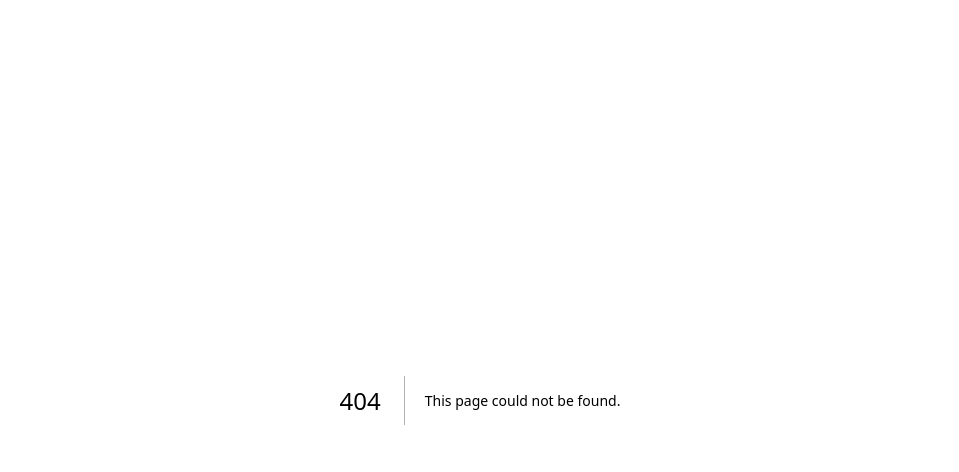
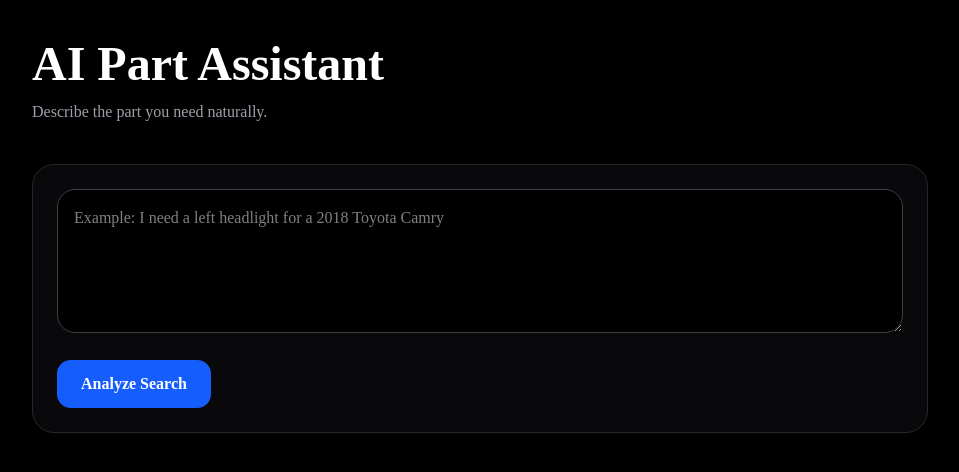
Before and after one commit to anaskhatiib00/autoparthub, a Next.js app in the folder frontend/: page /ai-assistant in a window 1280 px wide. Before the commit this address had no page. Shown: the top 472 px of the page, without its empty margins (160-1119 px from the left). Built offline with nearby package versions, Linux system fonts and the light colour scheme.

Commit message:
Add AI assistant frontend

```diff
--- /dev/null
+++ b/frontend/app/ai-assistant/page.tsx
@@ -0,0 +1,139 @@
+"use client"
+
+import axios from "axios"
+import { useState } from "react"
+
+export default function AIAssistantPage() {
+  const [query, setQuery] = useState("")
+  const [loading, setLoading] = useState(false)
+
+  const [result, setResult] = useState<any>(null)
+
+  const handleSearch = async () => {
+    if (!query) return
+
+    try {
+      setLoading(true)
+
+      const response = await axios.post(
+        "http://127.0.0.1:8000/ai/part-search",
+        {
+          query,
+        }
+      )
+
+      setResult(response.data)
+
+    } catch (error) {
+      console.error(error)
+      alert("AI search failed")
+    } finally {
+      setLoading(false)
+    }
+  }
+
+  return (
+    <main className="min-h-screen bg-black px-6 py-10 text-white">
+      <div className="mx-auto max-w-4xl">
+        <div className="mb-10">
+          <h1 className="text-5xl font-black">
+            AI Part Assistant
+          </h1>
+
+          <p className="mt-3 text-zinc-400">
+            Describe the part you need naturally.
+          </p>
+        </div>
+
+        {/* Search Box */}
+        <div className="rounded-3xl border border-zinc-800 bg-zinc-950 p-6 shadow-2xl">
+          <textarea
+            value={query}
+            onChange={(e) => setQuery(e.target.value)}
+            placeholder="Example: I need a left headlight for a 2018 Toyota Camry"
+            className="h-36 w-full rounded-2xl border border-zinc-700 bg-black p-4 outline-none focus:border-blue-500"
+          />
+
+          <button
+            onClick={handleSearch}
+            disabled={loading}
+            className="mt-5 rounded-xl bg-blue-600 px-6 py-3 font-semibold hover:bg-blue-500"
+          >
+            {loading ? "Analyzing..." : "Analyze Search"}
+          </button>
+        </div>
+
+        {/* Results */}
+        {result && (
+          <div className="mt-10 rounded-3xl border border-zinc-800 bg-zinc-950 p-8">
+            <h2 className="mb-6 text-3xl font-bold">
+              AI Extracted Details
+            </h2>
+
+            <div className="grid gap-5 md:grid-cols-2">
+              <div className="rounded-2xl bg-black p-5">
+                <p className="text-sm text-zinc-500">
+                  Make
+                </p>
+
+                <p className="mt-2 text-2xl font-bold">
+                  {result.make || "Unknown"}
+                </p>
+              </div>
+
+              <div className="rounded-2xl bg-black p-5">
+                <p className="text-sm text-zinc-500">
+                  Model
+                </p>
+
+                <p className="mt-2 text-2xl font-bold">
+                  {result.model || "Unknown"}
+                </p>
+              </div>
+
+              <div className="rounded-2xl bg-black p-5">
+                <p className="text-sm text-zinc-500">
+                  Year
+                </p>
+
+                <p className="mt-2 text-2xl font-bold">
+                  {result.year || "Unknown"}
+                </p>
+              </div>
+
+              <div className="rounded-2xl bg-black p-5">
+                <p className="text-sm text-zinc-500">
+                  Part
+                </p>
+
+                <p className="mt-2 text-2xl font-bold">
+                  {result.part || "Unknown"}
+                </p>
+              </div>
+
+              <div className="rounded-2xl bg-black p-5">
+                <p className="text-sm text-zinc-500">
+                  Side
+                </p>
+
+                <p className="mt-2 text-2xl font-bold">
+                  {result.side || "Unknown"}
+                </p>
+              </div>
+
+              <div className="rounded-2xl bg-black p-5">
+                <p className="text-sm text-zinc-500">
+                  Condition
+                </p>
+
+                <p className="mt-2 text-2xl font-bold">
+                  {result.condition || "Unknown"}
+                </p>
+              </div>
+            </div>
+          </div>
+        )}
+      </div>
+    </main>
+  )
+}
```
